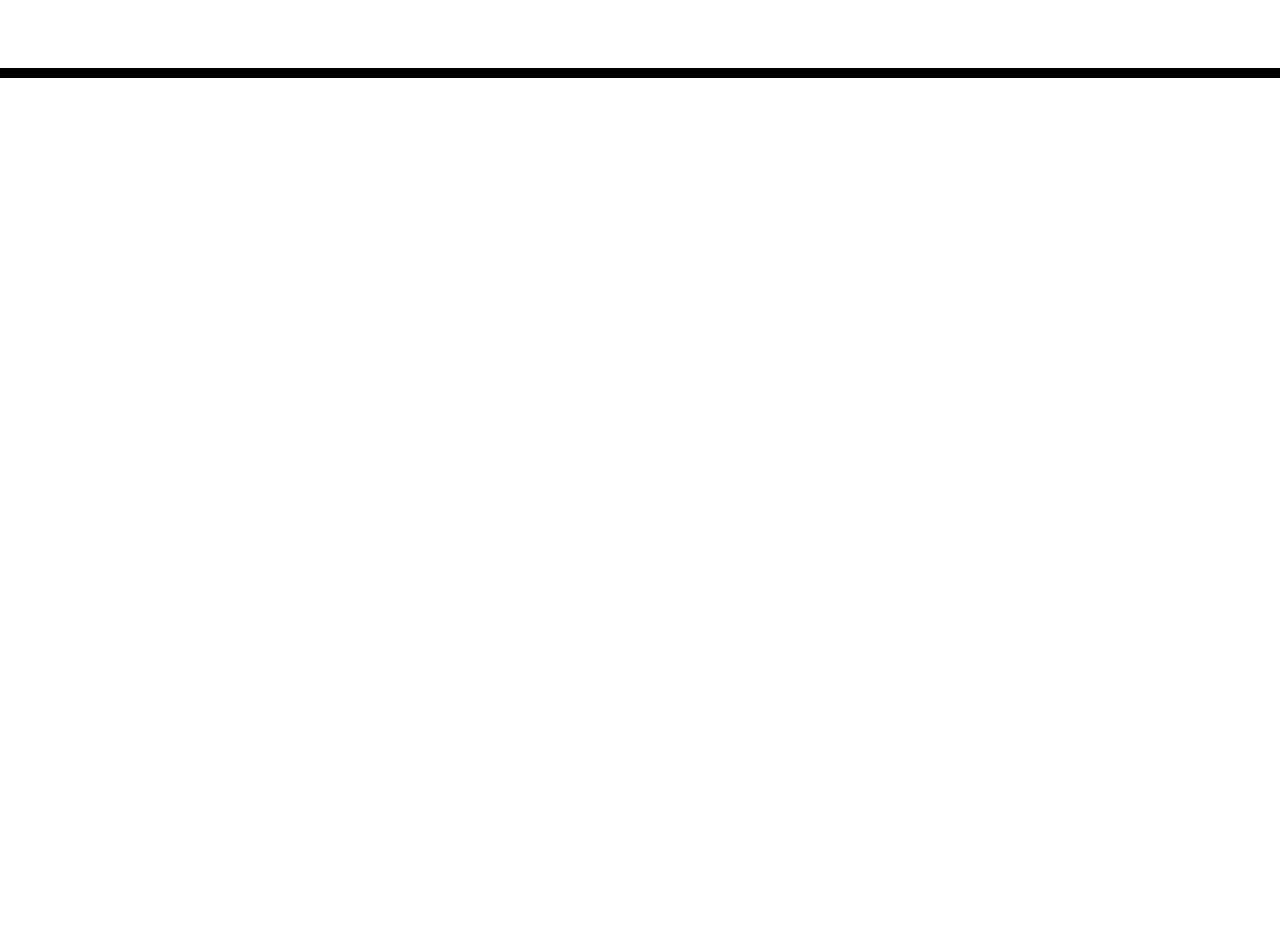
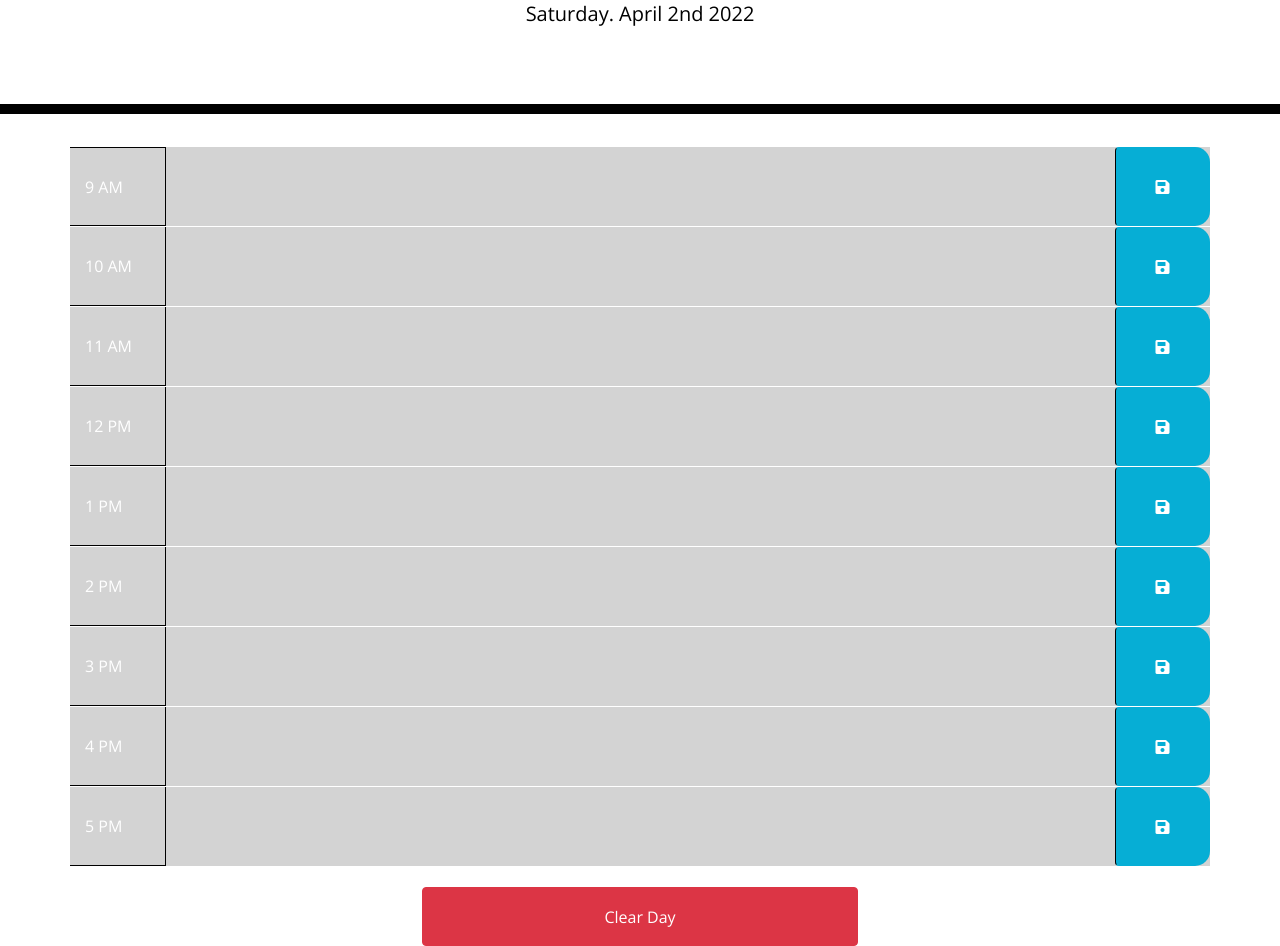
Before and after one commit to rpliszka1987/work-day-schedule, a plain HTML site: page index.html in a window 1280 px wide. Shown: the part 190-1136 px from the top of the page. Before the commit the page ends 800 px from the top, so only its background shows below. Drawn offline with nearby package versions, Linux system fonts and the light colour scheme.

Commit message:
Added page screenshot to the README

```diff
--- a/assets/css/style.css
+++ b/assets/css/style.css
@@ -1,3 +1,9 @@
+* {
+  box-sizing: border-box;
+  margin: 0;
+  padding: 0;
+}
+
 body {
   font-family: 'Open Sans', sans-serif;
   font-size: 16px;
@@ -8,7 +14,7 @@ textarea{
   background: transparent;
   border: none;
   resize: none;
-  color: #000000;
+  color: #000;
   border-left: 1px solid black;
   padding: 10px;
 }
@@ -69,3 +75,19 @@ textarea{
   font-size: 20px;
   transition: all .3s ease-in-out;
 }
+
+.border-style {
+  margin: 0;
+  border-bottom: 1px solid black;
+  border-top: 1px solid black;
+}
+
+.border-bottom-style {
+  margin: 0;
+  border-bottom: 1px solid black;
+
+}
+
+#clear-schedule {
+  margin-top: 20px;
+}
--- a/index.html
+++ b/index.html
@@ -29,10 +29,68 @@
       <p id="currentDay" class="lead"></p>
     </header>
     <div class="container">
-      <!-- Timeblocks go here -->
+      <!-- 9 AM -->
+      <div id="9" class="row d-flex justify-content-around time-slot">
+        <p class="col-12 col-md-1 text-center d-flex align-items-center border-style">9 AM</p>
+        <textarea class="col-12 col-md-10 description"></textarea>
+        <button class="btn saveBtn col-md-1"><i class="fas fa-save"></i></button>
+      </div>
+      <!-- 10 AM -->
+      <div id="10" class="row d-flex justify-content-around time-slot">
+        <p class="col-12 col-md-1 text-center d-flex align-items-center border-bottom-style">10 AM</p>
+        <textarea class="col-12 col-md-10 description"></textarea>
+        <button class="btn saveBtn col-md-1"><i class="fas fa-save"></i></button>
+      </div>
+      <!-- 11 AM -->
+      <div id="11" class="row d-flex justify-content-around time-slot">
+        <p class="col-12 col-md-1 text-center d-flex align-items-center border-bottom-style">11 AM</p>
+        <textarea class="col-12 col-md-10 description"></textarea>
+        <button class="btn saveBtn col-md-1"><i class="fas fa-save"></i></button>
+      </div>
+      <!-- Noon -->
+      <div id="12" class="row d-flex justify-content-around time-slot">
+        <p class="col-12 col-md-1 text-center d-flex align-items-center border-bottom-style">12 PM</p>
+        <textarea class="col-12 col-md-10 description"></textarea>
+        <button class="btn saveBtn col-md-1"><i class="fas fa-save"></i></button>
+      </div>
+      <!-- 1 PM -->
+      <div id="13" class="row d-flex justify-content-around time-slot">
+        <p class="col-12 col-md-1 text-center d-flex align-items-center border-bottom-style">1 PM</p>
+        <textarea class="col-12 col-md-10 description"></textarea>
+        <button class="btn saveBtn col-md-1"><i class="fas fa-save"></i></button>
+      </div>
+      <!-- 2 PM -->
+      <div id="14" class="row d-flex justify-content-around time-slot">
+        <p class="col-12 col-md-1 text-center d-flex align-items-center border-bottom-style">2 PM</p>
+        <textarea class="col-12 col-md-10 description"></textarea>
+        <button class="btn saveBtn col-md-1"><i class="fas fa-save"></i></button>
+      </div>
+      <!-- 3 PM -->
+      <div id="15" class="row d-flex justify-content-around time-slot">
+        <p class="col-12 col-md-1 text-center d-flex align-items-center border-bottom-style">3 PM</p>
+        <textarea class="col-12 col-md-10 description"></textarea>
+        <button class="btn saveBtn col-md-1"><i class="fas fa-save"></i></button>
+      </div>
+      <!-- 4 PM -->
+      <div id="16" class="row d-flex justify-content-around time-slot">
+        <p class="col-12 col-md-1 text-center d-flex align-items-center border-bottom-style">4 PM</p>
+        <textarea class="col-12 col-md-10 description"></textarea>
+        <button class="btn saveBtn col-md-1"><i class="fas fa-save"></i></button>
+      </div>
+      <!-- 5 PM -->
+      <div id="17" class="row d-flex justify-content-around time-slot">
+        <p class="col-12 col-md-1 text-center d-flex align-items-center border-bottom-style">5 PM</p>
+        <textarea class="col-12 col-md-10 description"></textarea>
+        <button class="btn saveBtn col-md-1"><i class="fas fa-save"></i></button>
+      </div>
     </div>
+    <div class="clear-area row justify-content-center">
+      <button id="clear-schedule" class="btn btn-danger col-4">Clear Day</button>
+    </div>
+
 
     <script src="https://code.jquery.com/jquery-3.4.1.min.js"></script>
     <script src="https://cdnjs.cloudflare.com/ajax/libs/moment.js/2.24.0/moment.min.js"></script>
+    <script src="./assets/js/script.js"></script>
   </body>
 </html>
```
Also changed, not shown: assets/images/pagePhoto.png (added), 1 other file.
